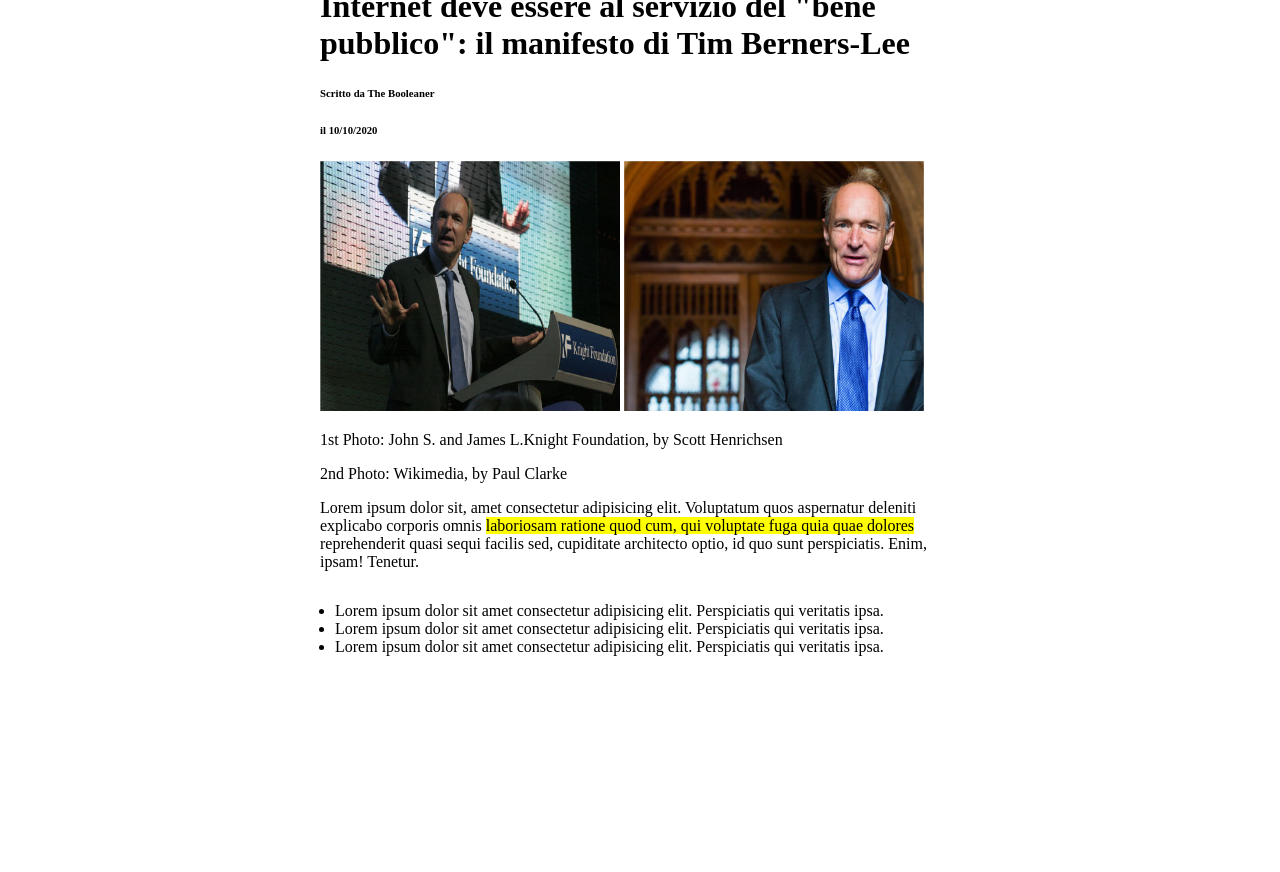
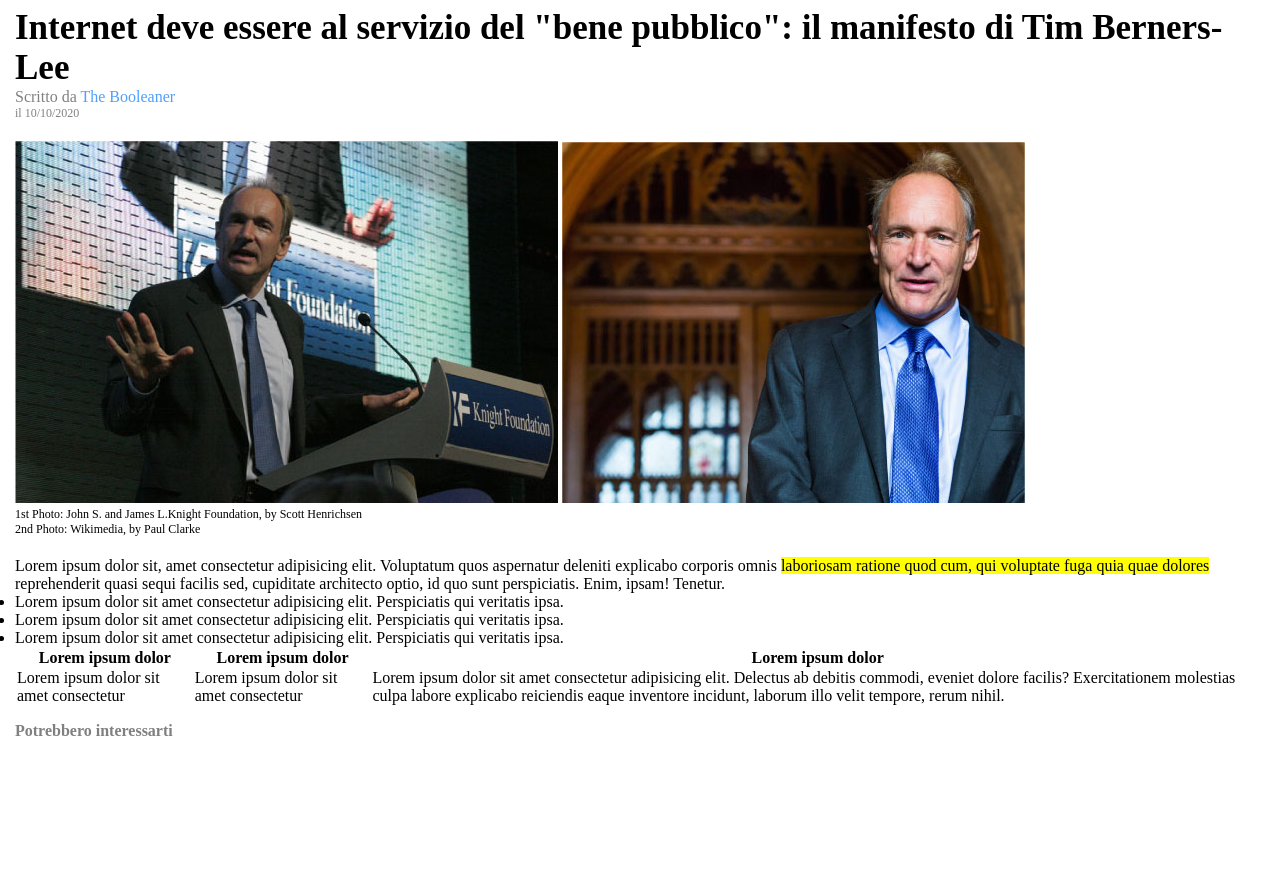
Before and after one commit to matteofab10/html-css-booleaner, a plain HTML site: page index.html in a window 1280 px wide. Shown: the part 107-979 px from the top of the page. Before the commit the page ends 800 px from the top, so only its background shows below. Drawn offline with Linux system fonts and the light colour scheme.

Commit message:
correzione esercizio

```diff
--- a/css/style.css
+++ b/css/style.css
@@ -1,28 +1,99 @@
-body {
+* {
+  margin: 0;
+  padding: 0;
+}
+
+.container {
+
   margin: 0 auto;
 }
 
-header {
-  background-color: lightskyblue;
-  background-image: url(img/pattern.png);
-  background-size: contain;
+h1 {
+  font-size: 35px;
+  line-height: 40px;
 }
 
-.logo {
-  width: 150px;
-  height: 70px;
+.caption {
+  font-size: 12px;
 }
 
-.container {
-  width: 50%;
-  margin: 0 auto;
+header {
+  height: 100px;
+  background-color: #4EA0FF;
+  background-image: url(img/pattern.png);
+  background-size: 30%;
 }
 
-.tim {
-  width: 300px;
-  height: 250px;
+header .logo {
+  width: 200px;
+  margin-top: 40px;
 }
 
-.list {
+/**************** MAIN *****************/
+
+main {
   padding: 15px;
 }
+
+main .author {
+  color: grey;
+}
+
+main .author span {
+  color: #4EA0FF;
+}
+
+main .data {
+  font-size: 12px;
+  color: grey;
+}
+
+main .photo {
+  margin-top: 20px;
+  margin-bottom: 20px;
+}
+
+.content ul {
+  margin-top: 20px;
+  margin-left: 15px;
+}
+
+.content table {
+  border-collapse: collapse;
+  margin-bottom: 20px;
+}
+
+.content table thead {
+  color: white;
+  background-color: rgb(25, 146, 221);
+}
+
+.content .table thead th.text {
+  width: 50%;
+}
+
+
+/******************FOOTER***************/
+
+footer {
+  padding-top: 15px;
+  padding-bottom: 20px;
+  color: grey;
+}
+
+footer .image {
+  width: 200px;
+  height: 160px;
+  margin-bottom: 10px;
+  color: white;
+  padding: 10px;
+  background-size: cover;
+}
+
+image-monitor {
+  background-image: url(css/img/monitor.jpg)
+}
+
+image-graph {
+  background-image: url('../img/monitor.jpg')
+}
--- a/index.html
+++ b/index.html
@@ -16,20 +16,25 @@
       <!-- / immagine apertura -->
 
       <!-- titoli -->
-      <h1>Internet deve essere al servizio del "bene pubblico": il manifesto di Tim Berners-Lee</h1>
-      <h6>Scritto da The Booleaner</h6>
-      <h6>il 10/10/2020</h6>
-      <!-- / titoli -->
+      <main class="container">
+        <div class="top">
+          <h1>Internet deve essere al servizio del "bene pubblico": il manifesto di Tim Berners-Lee</h1>
+          <div class="author">Scritto da <span>The Booleaner</span></div>
+          <div class="data">il 10/10/2020</div>
+        </div>
+        <div class="photo">
+          <img class="tim1" src="css/img/tim-1.jpg" alt="Tim1">
+          <img class="tim2" src="css/img/tim-2.jpg" alt="Tim2">
+          <div class="caption">
+            1st Photo: John S. and James L.Knight Foundation, by Scott Henrichsen <br>
+            2nd Photo: Wikimedia, by Paul Clarke
+          </div>
+        </div>
 
-      <!-- main page -->
-
-      <img class="tim" src="css/img/tim-1.jpg" alt="Tim1">
-      <img class="tim" src="css/img/tim-2.jpg" alt="Tim1">
-
-      <p>1st Photo: John S. and James L.Knight Foundation, by Scott Henrichsen</p>
-      <p>2nd Photo: Wikimedia, by Paul Clarke</p>
-
-      <p>Lorem ipsum dolor sit, amet consectetur adipisicing elit. Voluptatum quos aspernatur deleniti explicabo corporis omnis <mark> laboriosam ratione quod cum, qui voluptate fuga quia quae dolores</mark> reprehenderit quasi sequi facilis sed, cupiditate architecto optio, id quo sunt perspiciatis. Enim, ipsam! Tenetur.</p>
+      <div class="content"></div>
+        <p>
+          Lorem ipsum dolor sit, amet consectetur adipisicing elit. Voluptatum quos aspernatur deleniti explicabo corporis omnis <mark> laboriosam ratione quod cum, qui voluptate fuga quia quae dolores</mark> reprehenderit quasi sequi facilis sed, cupiditate architecto optio, id quo sunt perspiciatis. Enim, ipsam! Tenetur.
+        </p>
 
       <ul class="list">
         <li>Lorem ipsum dolor sit amet consectetur adipisicing elit. Perspiciatis qui veritatis ipsa.</li>
@@ -37,9 +42,33 @@
         <li>Lorem ipsum dolor sit amet consectetur adipisicing elit. Perspiciatis qui veritatis ipsa.</li>
       </ul>
 
+      <!-- tabella -->
       <table>
+        <thead>
+          <tr>
+            <th>Lorem ipsum dolor</th>
+            <th>Lorem ipsum dolor</th>
+            <th class="text">Lorem ipsum dolor</th>
+          </tr>
+        </thead>
+        <tbody>
+          <tr>
+            <td>Lorem ipsum dolor sit amet consectetur</td>
+            <td>Lorem ipsum dolor sit amet consectetur</td>
+            <td>Lorem ipsum dolor sit amet consectetur adipisicing elit. Delectus ab debitis commodi, eveniet dolore facilis? Exercitationem molestias culpa labore explicabo reiciendis eaque inventore incidunt, laborum illo velit tempore, rerum nihil.</td>
+          </tr>
+        </tbody>
+      </table>
 
-      </table>
+      <footer class="container">
+        <h4>Potrebbero interessarti</h4>
+        <div class="image" id="image-monitor">
+          <h3>Lorem ipsum dolor</h3>
+        </div>
+        <div class="image" id="image-graph">
+          <h3>Lorem ipsum dolor</h3>
+        </div>
+      </footer>
 
   </div>
 </body>
```
